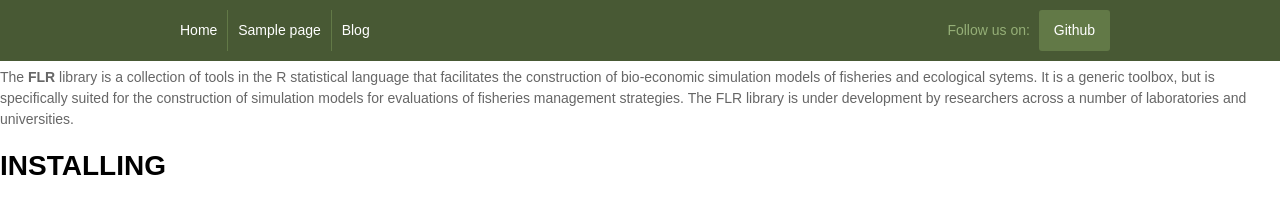
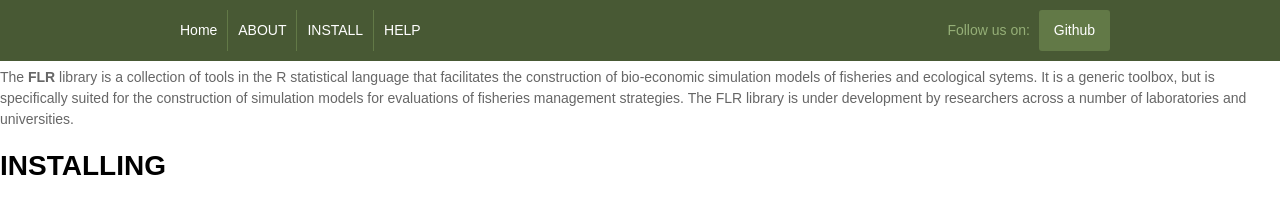
Before and after one commit to flr/flr.github.io, a Jekyll site: the page built from index.md, in a window 1280 px wide. Shown: the top 200 px of the page. Built offline with Jekyll 4.4.1, drawn with Linux system fonts in a browser that asks for light colours; some web fonts are replaced.

Commit message:
Modifying cactus

```diff
--- a/_includes/header.html
+++ b/_includes/header.html
@@ -1,9 +1,10 @@
 <div id="header">
   <div class="inner-content">
     <nav id="nav">
-      <a {% if page.title == "Home" %}class="active"{% endif %} href="{{site.baseurl}}index.html">Home</a>
-      <a {% if page.title == "Sample page" %}class="active"{% endif %} href="{{site.baseurl}}sample-page.html">Sample page</a>
-      <a {% if page.title == "Blog" %}class="active"{% endif %} href="{{site.baseurl}}blog.html">Blog</a>
+      <a {% if page.title == "HOME" %}class="active"{% endif %} href="{{site.baseurl}}index.html">Home</a>
+      <a {% if page.title == "ABOUT" %}class="active"{% endif %} href="{{site.baseurl}}about.html">ABOUT</a>
+      <a {% if page.title == "INSTALL" %}class="active"{% endif %} href="{{site.baseurl}}install.html">INSTALL</a>
+      <a {% if page.title == "HELP" %}class="active"{% endif %} href="{{site.baseurl}}help.html">HELP</a>
     </nav>
     <div id="social">
       <span>Follow us on:</span>
```
